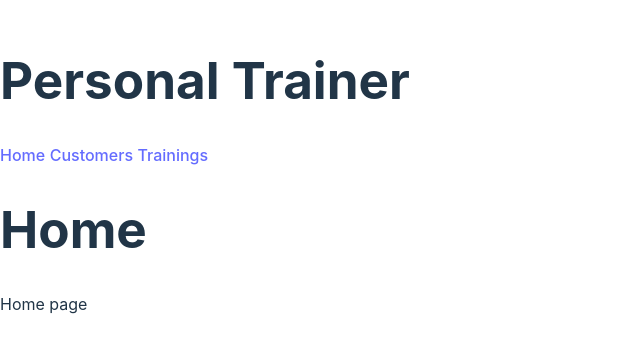
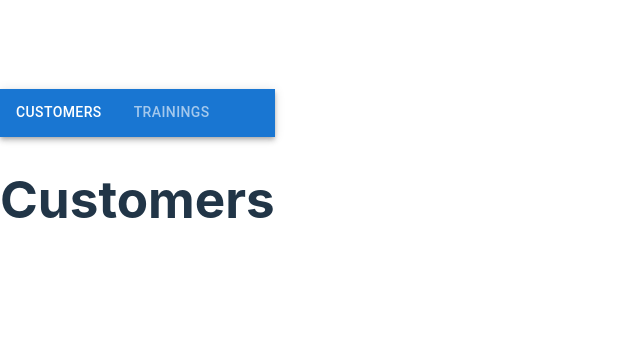
Before and after one commit to hollowdll/personal-trainer, a React (Vite) app: page / in a window 1280 px wide. Shown: the part 225-578 px from the top of the page, without its empty margins (0-640 px from the left). Built offline with nearby package versions, Linux system fonts and the light colour scheme.

Commit message:
add better navigation

```diff
--- a/src/App.tsx
+++ b/src/App.tsx
@@ -1,34 +1,10 @@
 import './App.css'
-import AppBar from '@mui/material/AppBar';
-import {
-  BrowserRouter,
-  Routes,
-  Route,
-  Link
-} from "react-router-dom";
-import Home from './routes/Home';
-import Customers from './routes/Customers';
-import Trainings from './routes/Trainings';
-import NotFound from './routes/NotFound';
+import TabMenu from './components/TabMenu';
 
 function App() {
   return (
     <div className="App">
-      <AppBar position="static">
-
-      </AppBar>
-      <h1>Personal Trainer</h1>
-      <BrowserRouter>
-        <Link to="/">Home</Link>{' '}
-        <Link to="/customers">Customers</Link>{' '}
-        <Link to="/trainings">Trainings</Link>{' '}
-        <Routes>
-          <Route path="/" element={<Home />} />
-          <Route path="/customers" element={<Customers />} />
-          <Route path="/trainings" element={<Trainings />} />
-          <Route path="*" element={<NotFound />} />
-        </Routes>
-      </BrowserRouter>
+      <TabMenu />
     </div>
   )
 }
--- a/src/components/CustomerList.tsx
+++ b/src/components/CustomerList.tsx
@@ -0,0 +1,11 @@
+
+
+function CustomerList() {
+    return (
+      <div>
+        <h1>Customers</h1>
+      </div>
+    );
+  }
+
+  export default CustomerList;
--- /dev/null
+++ b/src/components/TabMenu.tsx
@@ -0,0 +1,27 @@
+import { useState } from 'react';
+import { AppBar, Tabs, Tab } from '@mui/material';
+import CustomerList from './CustomerList';
+import TrainingList from './TrainingList';
+
+function TabMenu() {
+  const [value, setValue] = useState("customers");
+
+  const handleChange = (_event: React.SyntheticEvent, value: string) => {
+    setValue(value);
+  };
+
+  return (
+    <>
+      <AppBar position="static">
+        <Tabs value={value} onChange={handleChange} textColor="inherit">
+          <Tab value="customers" label="Customers" />
+          <Tab value="trainings" label="Trainings" />
+        </Tabs>
+      </AppBar>
+      {value === "customers" && <CustomerList />}
+      {value === "trainings" && <TrainingList />}
+    </>
+  );
+}
+
+export default TabMenu;
--- a/src/components/TrainingList.tsx
+++ b/src/components/TrainingList.tsx
@@ -0,0 +1,11 @@
+
+
+function TrainingList() {
+    return (
+      <div>
+        <h1>Trainings</h1>
+      </div>
+    );
+  }
+
+  export default TrainingList;
--- a/src/routes/Home.tsx
+++ /dev/null
@@ -1,12 +0,0 @@
-
-
-function Home() {
-    return (
-      <div>
-        <h1>Home</h1>
-        <p>Home page</p>
-      </div>
-    );
-  }
-
-  export default Home;
--- a/src/routes/NotFound.tsx
+++ /dev/null
@@ -1,12 +0,0 @@
-
-
-function NotFound() {
-    return (
-      <div>
-        <h1>Page not found</h1>
-        <h3>The page you requested was not found</h3>
-      </div>
-    );
-  }
-
-  export default NotFound;
```
Also changed, not shown: tsconfig.json (+6 -3 lines).
